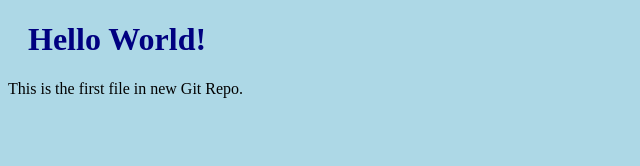
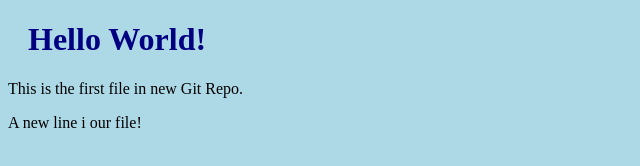
Before and after one commit to nandamf/w3schools-test-github.io, a plain HTML site: page index.html in a window 1280 px wide. Shown: the whole page, without its empty margins (0-640 px from the left). Drawn offline with Linux system fonts and the light colour scheme.

Commit message:
Update index.html with a new line

```diff
--- a/index.html
+++ b/index.html
@@ -8,5 +8,6 @@
 
         <h1>Hello World!</h1>
         <p->This is the first file in new Git Repo.</p->
+        <p> A new line i our file!</p>
     </body>
 </html>
```
